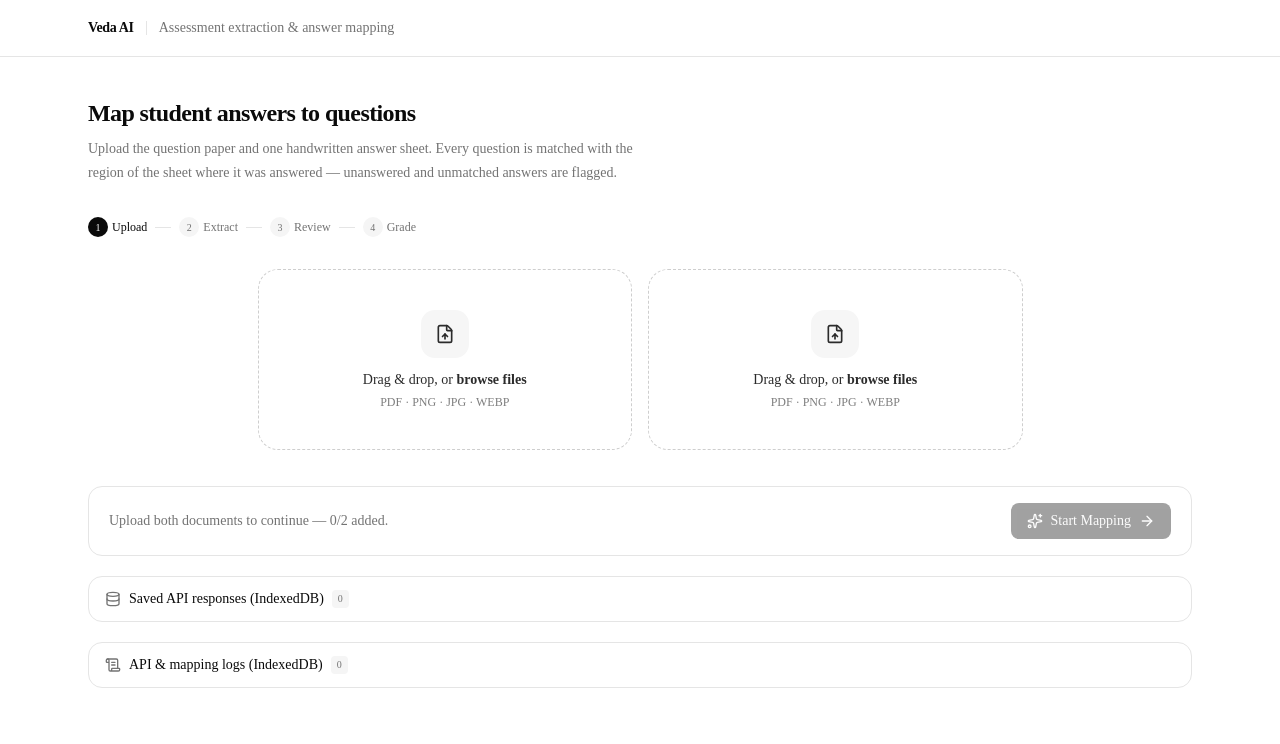
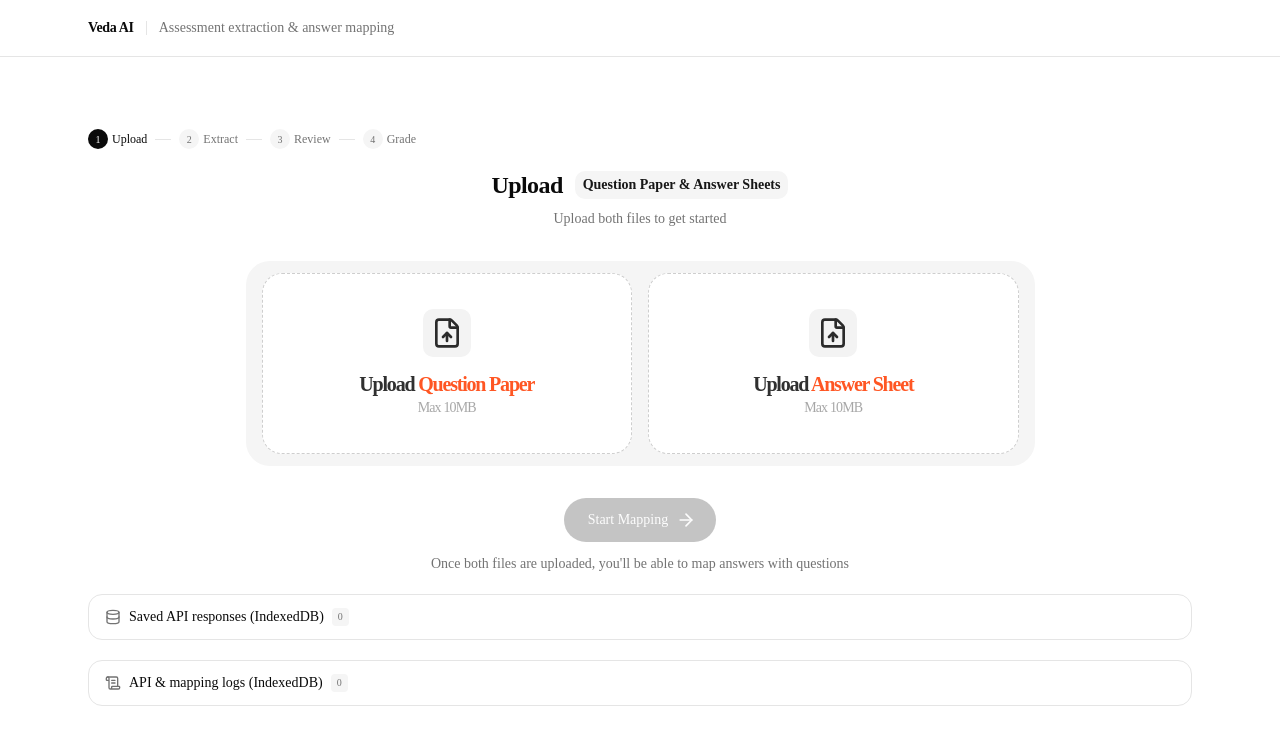
Before and after one commit to 7TIN/sawal, a Next.js app: page / in a window 1280 px wide. Shown: the top 744 px of the page. Built offline with nearby package versions, Linux system fonts and the light colour scheme.

Commit message:
feat: updated the questions preview

```diff
--- a/app/api/grade/route.ts
+++ b/app/api/grade/route.ts
@@ -50,6 +50,7 @@ async function gradeWithGemini(
   const pairs = matched.map((m) => ({
     questionNumber: m.question.number,
     questionText: m.question.text,
+    maxMarks: m.question.maxMarks ?? null,
     studentAnswer: m.answer?.text ?? "",
   }));
 
@@ -85,7 +86,7 @@ Return ONLY a valid JSON array (no markdown, no comments) with one object per pa
 
 Rules:
 - verdict must be: "correct" (full marks), "partial" (some marks), or "incorrect" (zero).
-- maxMarks: if the question paper implies a mark value use it, otherwise use 10 as a default.
+- maxMarks: when the pair provides a maxMarks number, that is the marks printed on the question paper — always output that exact value and never exceed it. When maxMarks is null, infer the mark value from the question text; otherwise use 10 as a default.
 - marks must be between 0 and maxMarks.
 - feedback must reference the specific question and the student's actual written content — never generic text.`;
 
@@ -122,11 +123,12 @@ Rules:
   matched.forEach((item, i) => {
     const g = grades[i];
     if (!g) return;
+    const maxMarks = item.question.maxMarks ?? g.maxMarks;
     gradedById.set(item.question.id, {
       ...item,
       grade: {
-        marks: Math.max(0, Math.min(g.marks, g.maxMarks)),
-        maxMarks: g.maxMarks,
+        marks: Math.max(0, Math.min(g.marks, maxMarks)),
+        maxMarks,
         verdict: g.verdict === "correct" || g.verdict === "partial" || g.verdict === "incorrect"
           ? (g.verdict as "correct" | "partial" | "incorrect")
           : "incorrect",
@@ -135,7 +137,23 @@ Rules:
     });
   });
 
-  const merged = allItems.map((item) => gradedById.get(item.question.id) ?? item);
+  const merged = allItems.map((item) => {
+    const graded = gradedById.get(item.question.id);
+    if (graded) return graded;
+
+    // Questions with no matching answer on the sheet earn zero from the
+    // paper's stated marks (when known), so they appear in the summary.
+    if (item.status === "unmatched" || !item.question.maxMarks) return item;
+    return {
+      ...item,
+      grade: {
+        marks: 0,
+        maxMarks: item.question.maxMarks,
+        verdict: "incorrect" as const,
+        feedback: "No matching answer was found on the answer sheet for this question.",
+      },
+    };
+  });
   const summary = buildSummary(merged);
 
   return { gradedItems: merged, summary };
--- a/app/page.tsx
+++ b/app/page.tsx
@@ -1,5 +1,4 @@
 import { Workspace } from "@/components/workspace/workspace";
-import { isProd } from "@/lib/env";
 
 export default function Home() {
   return (
@@ -14,18 +13,6 @@ export default function Home() {
         </div>
       </header>
       <main className="mx-auto w-full max-w-6xl flex-1 px-6 pb-24 pt-10">
-        {!isProd && (
-          <div className="max-w-xl">
-            <h1 className="text-2xl font-semibold tracking-tight">
-              Map student answers to questions
-            </h1>
-            <p className="mt-2 text-sm leading-6 text-muted-foreground">
-              Upload the question paper and one handwritten answer sheet. Every
-              question is matched with the region of the sheet where it was
-              answered — unanswered and unmatched answers are flagged.
-            </p>
-          </div>
-        )}
         <Workspace />
       </main>
     </div>
--- a/components/workspace/sheet-viewer.tsx
+++ b/components/workspace/sheet-viewer.tsx
@@ -109,7 +109,7 @@ export function SheetViewer({
                 }
                 const bbox = toPct(overlay.bbox, page);
                 const unsized = bbox.w <= 0 || bbox.h <= 0;
-                if (hasActive && !isActive) return null;
+                if (!hasActive || !isActive) return null;
                 if (unsized) return null;
 
                 return (
--- a/components/workspace/upload-slot.tsx
+++ b/components/workspace/upload-slot.tsx
@@ -2,11 +2,8 @@
 
 import { useRef, useState } from "react";
 import {
-  File,
-  FileText,
   FileUp,
   LoaderCircle,
-  ScrollText,
   TriangleAlert,
   X,
 } from "lucide-react";
@@ -26,7 +23,6 @@ const formatBytes = (bytes: number) =>
 type UploadSlotProps = {
   id: DocumentId;
   title: string;
-  description: string;
   state: SlotState;
   onSelect: (files: File[]) => void;
   onRemove: () => void;
@@ -35,7 +31,6 @@ type UploadSlotProps = {
 export function UploadSlot({
   id,
   title,
-  description,
   state,
   onSelect,
 }: UploadSlotProps) {
@@ -61,7 +56,7 @@ export function UploadSlot({
       : 0;
 
   return (
-    <section className="relative flex h-[181px] w-full max-w-[374.5px] flex-col overflow-hidden rounded-[20px] border border-dashed border-[#CECECE] bg-white px-[10px] py-[10px] shadow-none">
+    <section className="relative flex h-[181px] w-full max-w-[374.5px] flex-col overflow-hidden rounded-[20px] border-[1.5px] border-dashed border-[#CECECE] bg-white p-[10px] shadow-none">
       <input
         ref={inputRef}
         type="file"
@@ -83,6 +78,15 @@ export function UploadSlot({
       {/* Empty */}
       {state.status === "empty" && (
         <div
+          onClick={openPicker}
+          role="button"
+          tabIndex={0}
+          onKeyDown={(event) => {
+            if (event.key === "Enter" || event.key === " ") {
+              event.preventDefault();
+              openPicker();
+            }
+          }}
           onDragOver={(event) => {
             event.preventDefault();
             setDragging(true);
@@ -90,14 +94,30 @@ export function UploadSlot({
           onDragLeave={() => setDragging(false)}
           onDrop={handleDrop}
           className={[
-            "flex h-full w-full flex-col items-center justify-center rounded-[18px] border border-dashed border-transparent transition-colors",
+            "flex h-full w-full flex-col items-center justify-center rounded-[20px] border border-dashed border-transparent transition-colors",
             dragging ? "bg-[#F8F8F8]" : "bg-white",
           ].join(" ")}
         >
-          <div className="mb-3 flex size-12 items-center justify-center rounded-xl bg-[#F6F6F6] text-[#2B2B2B]">
-            <FileUp className="size-5" />
+          <div className="flex size-12 items-center justify-center rounded-lg bg-[#F3F3F3] text-[#2B2B2B]">
+            <FileUp className="size-8" />
           </div>
 
+          <div className="mt-4 flex flex-col items-center gap-0.5 text-center">
+            <p className="text-[20px] font-semibold leading-[22px] tracking-[-1.2px] text-[#303030]">
+              Upload{" "}
+              <span className="text-[#FF5623]">
+                {id === "question-paper" ? "Question Paper" : "Answer Sheet"}
+              </span>
+            </p>
+            <p className="text-[14px] font-normal leading-[22px] tracking-[-0.84px] text-[#5E5E5E]/[0.55]">
+              Max 10MB
+            </p>
+          </div>
+
+          <p className="sr-only">
+            Drag and drop a file, or use the browse files button below.
+          </p>
+          {/*
           <p className="text-center text-sm font-medium text-[#2B2B2B]">
             Drag & drop, or{" "}
             <button
@@ -112,6 +132,7 @@ export function UploadSlot({
           <p className="mt-1 text-xs text-[#5E5E5E]/80">
             PDF · PNG · JPG · WEBP
           </p>
+          */}
         </div>
       )}
 
@@ -168,7 +189,12 @@ export function UploadSlot({
 
           <div className="flex h-full flex-col items-center justify-center gap-3 px-2 py-3">
 
-            <div className="flex relative w-full max-w-[261px] items-center gap-3 rounded-xl bg-[#F6F6F6] px-4 py-3">
+            <div
+              className={[
+                "relative flex w-full items-center gap-3 rounded-xl bg-[#F6F6F6] py-3 pl-3 pr-5",
+                id === "question-paper" ? "max-w-[298px]" : "max-w-[261px]",
+              ].join(" ")}
+            >
                        <button
             type="button"
             onClick={openPicker}
@@ -178,7 +204,8 @@ export function UploadSlot({
             <X className="size-3.5" />
           </button>
 
-              <PdfIcon className="size-9 shrink-0" />
+
+                <PdfIcon className="size-9 shrink-0" />
 
               <div className="min-w-0 flex-1">
                <p className="truncate text-base font-bold leading-[1.4] tracking-[-0.04em] text-[#2B2B2B]">
--- a/components/workspace/workspace.tsx
+++ b/components/workspace/workspace.tsx
@@ -99,14 +99,12 @@ type GradingState = {
   summary?: GradingSummary;
 };
 
-const SLOT_META: Record<DocumentId, { title: string; description: string }> = {
+const SLOT_META: Record<DocumentId, { title: string }> = {
   "question-paper": {
     title: "Question paper",
-    description: "The printed exam paper. Questions are extracted in original order, including labelled sub-parts.",
   },
   "answer-sheet": {
     title: "Student answer sheet",
-    description: "One handwritten submission. Answers are located on the page so you can jump to them from any question.",
   },
 };
 
@@ -131,6 +129,8 @@ export function Workspace() {
   const [savedResponses, setSavedResponses] = useState<RawExtractionSummary[]>([]);
   const [savedOpen, setSavedOpen] = useState(false);
   const [usingSaved, setUsingSaved] = useState<string | null>(null);
+  const [gradedItems, setGradedItems] = useState<Awaited<ReturnType<typeof mapQuestionsToAnswers>>>([]);
+  const prodAutoGradedRef = useRef(false);
 
   const refreshSavedResponses = useCallback(() => {
     getRawExtractionSummaries().then(setSavedResponses).catch(() => undefined);
@@ -185,7 +185,7 @@ export function Workspace() {
           answers: Answer[];
           provider: ProviderName;
         }>("answer-sheet");
-        if (!cancelled && cached && cached.version === 21 && cached.questions.length > 0) {
+        if (!cancelled && cached && cached.version === 22 && cached.questions.length > 0) {
           setExtraction({
             status: "done",
             questions: cached.questions,
@@ -226,6 +226,8 @@ export function Workspace() {
         deleteExtraction(id).catch(() => undefined);
         setExtraction({ status: "idle", questions: [], answers: [] });
         setGrading({ status: "idle" });
+        setGradedItems([]);
+        prodAutoGradedRef.current = false;
         setActiveQuestionId(null);
       }
       try {
@@ -263,6 +265,8 @@ export function Workspace() {
       dispatchSlot({ type: "reset", id });
       setExtraction({ status: "idle", questions: [], answers: [] });
       setGrading({ status: "idle" });
+      setGradedItems([]);
+      prodAutoGradedRef.current = false;
       setActiveQuestionId(null);
     },
     [revokeUrls],
@@ -276,8 +280,7 @@ export function Workspace() {
     clearLogs().then(refreshLogs).catch(() => undefined);
   }, [refreshLogs]);
 
-  const readyCount = DOCUMENT_IDS.filter((id) => slots[id].status === "ready").length;
-  const bothReady = readyCount === DOCUMENT_IDS.length;
+  const bothReady = DOCUMENT_IDS.every((id) => slots[id].status === "ready");
   const hasExtraction = extraction.status === "done";
   const hasGrading = grading.status === "done" && grading.summary;
   const extractedEmpty =
@@ -371,14 +374,15 @@ export function Workspace() {
     const idToAnswer = new Map<string, Answer>();
     for (const a of extraction.answers) idToAnswer.set(a.id, a);
 
-    for (const item of mapped) {
+    const items = gradedItems.length > 0 ? gradedItems : mapped;
+    for (const item of items) {
       statuses[item.question.id] = item.status;
       if (item.grade) grades[item.question.id] = item.grade;
       answersById[item.question.id] = item.answer ? idToAnswer.get(item.answer.id) ?? item.answer : null;
     }
 
     return { statuses, grades, answersById };
-  }, [mapped, extraction.answers]);
+  }, [gradedItems, mapped, extraction.answers]);
 
   // When a question is clicked, find its active page to scroll to
   const activePage = useMemo(() => {
@@ -446,7 +450,7 @@ export function Workspace() {
 
       try {
         await saveExtraction("answer-sheet", {
-          version: 21,
+          version: 22,
           questions: newExtraction.questions,
           answers: newExtraction.answers,
           provider: newExtraction.provider,
@@ -524,6 +528,8 @@ export function Workspace() {
       setUsingSaved(id);
       setExtraction({ status: "loading", stage: "Rebuilding from saved response...", questions: [], answers: [] });
       setGrading({ status: "idle" });
+      setGradedItems([]);
+      prodAutoGradedRef.current = false;
       setActiveQuestionId(null);
 
       try {
@@ -595,6 +601,7 @@ export function Workspace() {
 
       const result = await response.json();
       setGrading({ status: "done", summary: result.summary });
+      setGradedItems(result.gradedItems ?? []);
 
       saveLog("grade", {
         provider: extraction.provider ?? provider,
@@ -626,6 +633,8 @@ export function Workspace() {
     clearLogs().then(refreshLogs).catch(() => undefined);
     setExtraction({ status: "idle", questions: [], answers: [] });
     setGrading({ status: "idle" });
+    setGradedItems([]);
+    prodAutoGradedRef.current = false;
     setActiveQuestionId(null);
     mappingLoggedFor.current = "";
   }, [refreshLogs]);
@@ -633,6 +642,16 @@ export function Workspace() {
   const handleQuestionSelect = useCallback((id: string) => {
     setActiveQuestionId((prev) => (prev === id ? null : id));
   }, []);
+
+  // In production, skip the review step and grade automatically once the
+  // extraction lands, so the user immediately sees the final grade result.
+  useEffect(() => {
+    if (!isProd) return;
+    if (!hasExtraction || grading.status !== "idle") return;
+    if (prodAutoGradedRef.current) return;
+    prodAutoGradedRef.current = true;
+    void handleGrade();
+  }, [hasExtraction, grading.status, handleGrade]);
 
   return (
     <div className="mt-8">
@@ -654,13 +673,27 @@ export function Workspace() {
             )}
           </div>
 
-          <div className="mx-auto flex w-full max-w-[789px] items-stretch justify-center gap-4 rounded-[24px] bg-white/50 p-3">
+          <div className="flex flex-col items-center gap-8">
+            <header className="flex flex-col items-center gap-2 text-center">
+              <div className="flex flex-wrap items-center justify-center gap-3">
+                <h1 className="text-2xl font-semibold tracking-tight text-foreground">
+                  Upload
+                </h1>
+                <div className="inline-flex items-center gap-2.5 rounded-lg bg-secondary px-2 py-1 text-sm font-semibold text-secondary-foreground">
+                  Question Paper &amp; Answer Sheets
+                </div>
+              </div>
+              <p className="text-sm text-muted-foreground">
+                Upload both files to get started
+              </p>
+            </header>
+
+            <div className="flex h-[205px] w-full max-w-[789px] items-center justify-center gap-4 rounded-[24px] bg-neutral-100 p-4">
               {DOCUMENT_IDS.map((id) => (
                 <UploadSlot
                   key={id}
                   id={id}
                   title={SLOT_META[id].title}
-                description={SLOT_META[id].description}
                   state={slots[id]}
                   onSelect={(files) => void handleSelect(id, files)}
                   onRemove={() => handleRemove(id)}
@@ -668,16 +701,8 @@ export function Workspace() {
               ))}
             </div>
 
-          <div className="mt-6 flex items-center justify-between gap-4 rounded-xl border bg-card px-5 py-4">
-            <div className="flex items-center gap-3">
-              {!isProd && (
-                <p className="text-sm text-muted-foreground">
-                  {bothReady
-                    ? "Both documents ready. Start mapping."
-                    : `Upload both documents to continue — ${readyCount}/${DOCUMENT_IDS.length} added.`}
-                </p>
-              )}
-              {bothReady && (
+            <footer className="flex flex-col items-center gap-3">
+              {bothReady && !isProd && (
                 <select
                   value={provider}
                   onChange={(e) => setProvider(e.target.value as ProviderName)}
@@ -687,19 +712,20 @@ export function Workspace() {
                   <option value="gemini">Gemini Flash Lite</option>
                 </select>
               )}
-            </div>
-            <div className="flex items-center gap-2">
               <button
                 type="button"
                 disabled={!bothReady || extraction.status === "loading"}
                 onClick={handleExtract}
-                className="flex h-9 shrink-0 items-center gap-2 rounded-md bg-primary px-4 text-sm font-medium text-primary-foreground transition-colors hover:bg-primary/90 disabled:pointer-events-none disabled:opacity-40"
+                className="inline-flex items-center gap-2 rounded-full bg-primary py-3 pl-6 pr-5 text-sm font-medium text-primary-foreground transition-all hover:opacity-90 disabled:pointer-events-none disabled:opacity-25"
               >
-                <Sparkles className="size-4" />
                 Start Mapping
-                <ArrowRight className="size-4" />
+                <ArrowRight className="size-5" />
               </button>
-            </div>
+              <p className="text-center text-sm text-muted-foreground">
+                Once both files are uploaded, you&apos;ll be able to map answers
+                with questions
+              </p>
+            </footer>
           </div>
 
           {extraction.status === "error" && (
@@ -718,6 +744,8 @@ export function Workspace() {
               {extraction.answers.length} {extraction.answers.length === 1 ? "answer" : "answers"}
             </p>
             <div className="flex items-center gap-2">
+              {!isProd && (
+                <>
                   <button
                     type="button"
                     onClick={handleReset}
@@ -735,6 +763,8 @@ export function Workspace() {
                     <Sparkles className="size-3.5" />
                     Grade answers
                   </button>
+                </>
+              )}
             </div>
           </div>
 
@@ -769,12 +799,61 @@ export function Workspace() {
             </div>
           )}
 
-          {hasGrading && grading.summary && (
-            <div className="thin-scrollbar mt-3 max-h-64 overflow-y-auto rounded-xl border bg-card">
+          {isProd ? (
+            hasGrading && grading.summary ? (
+              <>
+                <div className="mt-3 grid min-h-0 flex-1 gap-4 lg:grid-cols-[minmax(260px,360px)_1fr]">
+                  <div className="flex min-h-0 flex-col overflow-hidden rounded-xl border bg-card">
+                    <div className="flex items-center justify-between gap-2 border-b px-4 py-2.5">
+                      <h3 className="text-sm font-medium">
+                        {extraction.questions.length} Questions
+                      </h3>
+                      <span className="text-[11px] text-muted-foreground">
+                        Click a question to review &amp; locate it
+                      </span>
+                    </div>
+                    <div className="thin-scrollbar min-h-0 flex-1 overflow-y-auto">
+                      {extraction.questions.length === 0 ? (
+                        <p className="px-4 py-6 text-center text-xs text-muted-foreground">
+                          No questions parsed. Try re-running mapping.
+                        </p>
+                      ) : (
+                        <QuestionList
+                          questions={extraction.questions}
+                          statuses={statuses}
+                          grades={grades}
+                          answersById={answersById}
+                          activeId={activeQuestionId}
+                          onSelect={handleQuestionSelect}
+                        />
+                      )}
+                    </div>
+                  </div>
+
+                  <div className="thin-scrollbar min-h-0 overflow-y-auto rounded-xl border bg-card p-4">
+                    <SheetViewer
+                      pages={slots["answer-sheet"].status === "ready" ? slots["answer-sheet"].pages : []}
+                      overlays={overlays}
+                      activeIds={activeQuestionId ? activeAnswerIds : null}
+                      activePage={activePage}
+                    />
+                  </div>
+                </div>
+                <div className="thin-scrollbar mt-4 flex-none overflow-y-auto rounded-xl border bg-card">
                   <GradeSummary summary={grading.summary} onReset={handleReset} />
                 </div>
-          )}
-
+              </>
+            ) : (
+              <div className="flex min-h-0 flex-1 items-center justify-center">
+                <p className="text-sm text-muted-foreground">
+                  {extraction.questions.length === 0
+                    ? "No questions detected."
+                    : "Preparing grades…"}
+                </p>
+              </div>
+            )
+          ) : (
+            <>
               <div className="mt-3 grid min-h-0 flex-1 gap-4 lg:grid-cols-[minmax(260px,360px)_1fr]">
                 <div className="flex min-h-0 flex-col overflow-hidden rounded-xl border bg-card">
                   <div className="flex items-center justify-between gap-2 border-b px-4 py-2.5">
@@ -815,6 +894,14 @@ export function Workspace() {
                   />
                 </div>
               </div>
+
+              {hasGrading && grading.summary && (
+                <div className="thin-scrollbar mt-4 flex-none overflow-y-auto rounded-xl border bg-card">
+                  <GradeSummary summary={grading.summary} onReset={handleReset} />
+                </div>
+              )}
+            </>
+          )}
         </div>
       )}
 
--- a/lib/ai/provider.ts
+++ b/lib/ai/provider.ts
@@ -1,6 +1,6 @@
 import type { ExtractionResult, ExtractedAnswer } from "./types";
 import type { AnswerSheetLine, AnswerSheetLayout, BBox } from "./types";
-import { parseQuestionTextFromPages } from "./parser";
+import { extractMaxMarks, parseQuestionTextFromPages } from "./parser";
 
 export type ProviderName = "sarvam" | "gemini";
 
@@ -152,7 +152,9 @@ function buildQuestionsFromDigitise(qpDigitise: string[]) {
   const qpTexts = (qpDigitise ?? []).map(reconstructDigitisePage);
   const pages = qpTexts.map((content, i) => ({ pageNumber: i, content }));
   const parsed = parseQuestionTextFromPages(pages);
-  const questions = parsed.map((q, i) => ({
+  const questions = parsed.map((q, i) => {
+    const maxMarks = extractMaxMarks(q.text);
+    return {
       id: `q${i + 1}`,
       number: q.number,
       text: q.text,
@@ -160,7 +162,9 @@ function buildQuestionsFromDigitise(qpDigitise: string[]) {
       isSub: q.isSub,
       ...(q.parentNumber ? { parentNumber: q.parentNumber } : {}),
       ...(q.options && q.options.length > 0 ? { options: q.options } : {}),
-  }));
+      ...(maxMarks ? { maxMarks } : {}),
+    };
+  });
   return { questions, qpTexts };
 }
 
@@ -291,6 +295,10 @@ Return ONLY a valid JSON object (no markdown, no explanation):
       page: q.page ?? 0,
       isSub: /\([a-z0-9]+\)|^[a-z]\)?\.|^[a-z]\(/.test(String(q.number)),
       parentNumber: extractParentNumber(String(q.number)),
+      ...(() => {
+        const maxMarks = extractMaxMarks(q.text ?? "");
+        return maxMarks ? { maxMarks } : {};
+      })(),
     }),
   );
 
--- a/lib/types.ts
+++ b/lib/types.ts
@@ -41,6 +41,7 @@ export type Question = {
   isSub?: boolean;
   parentNumber?: string;
   options?: string[];
+  maxMarks?: number;
 };
 
 export type AnswerRegion = { page: number; bbox: BBox };
```
Also changed, not shown: components/workspace/question-list.tsx (+12 -10 lines), lib/ai/parser.ts (+20 -0 lines). Lines whose indentation alone changed are shown as unchanged.
